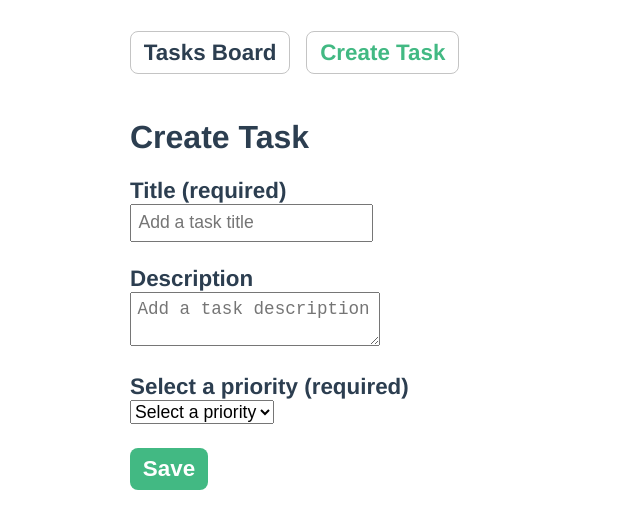
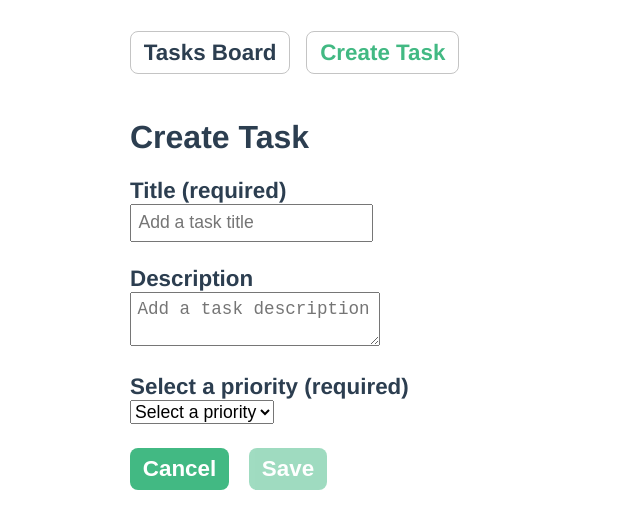
Before and after one commit to ealafryafresena/vue-todo-app, a Vue app: page /todo/create in a window 1280 px wide. Shown: the top 528 px of the page, without its empty margins (0-640 px from the left). Built offline with nearby package versions, Linux system fonts and the light colour scheme.

Commit message:
add cancel button and disable save button

```diff
--- a/src/views/TodoCreate.vue
+++ b/src/views/TodoCreate.vue
@@ -37,7 +37,15 @@
           >
         </select>
       </div>
-      <input type="submit" value="Save" />
+      <button class="todo-create-btn-cancel" @click="cancelCreate">
+        Cancel
+      </button>
+      <input
+        type="submit"
+        value="Save"
+        :disabled="saveBtnDisabled"
+        :class="{ 'btn-disabled': saveBtnDisabled }"
+      />
     </form>
   </div>
 </template>
@@ -54,6 +62,11 @@ export default {
       todo: this.createFreshTodoObject(),
       errors: []
     };
+  },
+  computed: {
+    saveBtnDisabled() {
+      return this.todo.title !== "" && this.todo.priority !== 0 ? false : true;
+    }
   },
   methods: {
     createTodo() {
@@ -92,6 +105,9 @@ export default {
         updatedAt: null,
         status: "todo"
       };
+    },
+    cancelCreate() {
+      this.$router.push({ name: "todos-list" });
     }
   },
   filters: {
@@ -107,6 +123,18 @@ export default {
   }
   &-form-el {
     margin-bottom: 1.5rem;
+  }
+  &-btn-cancel {
+    font-size: 1.4rem;
+    font-weight: bold;
+    background-color: #42b983;
+    border-radius: 0.5rem;
+    border: none;
+    color: white;
+    padding: 0.5rem 0.8rem;
+    text-decoration: none;
+    cursor: pointer;
+    margin-right: 20px;
   }
 }
 label {
@@ -134,4 +162,8 @@ input[type="submit"] {
   text-decoration: none;
   cursor: pointer;
 }
+input[type="submit"].btn-disabled {
+  opacity: 0.5;
+  cursor: not-allowed;
+}
 </style>
```
